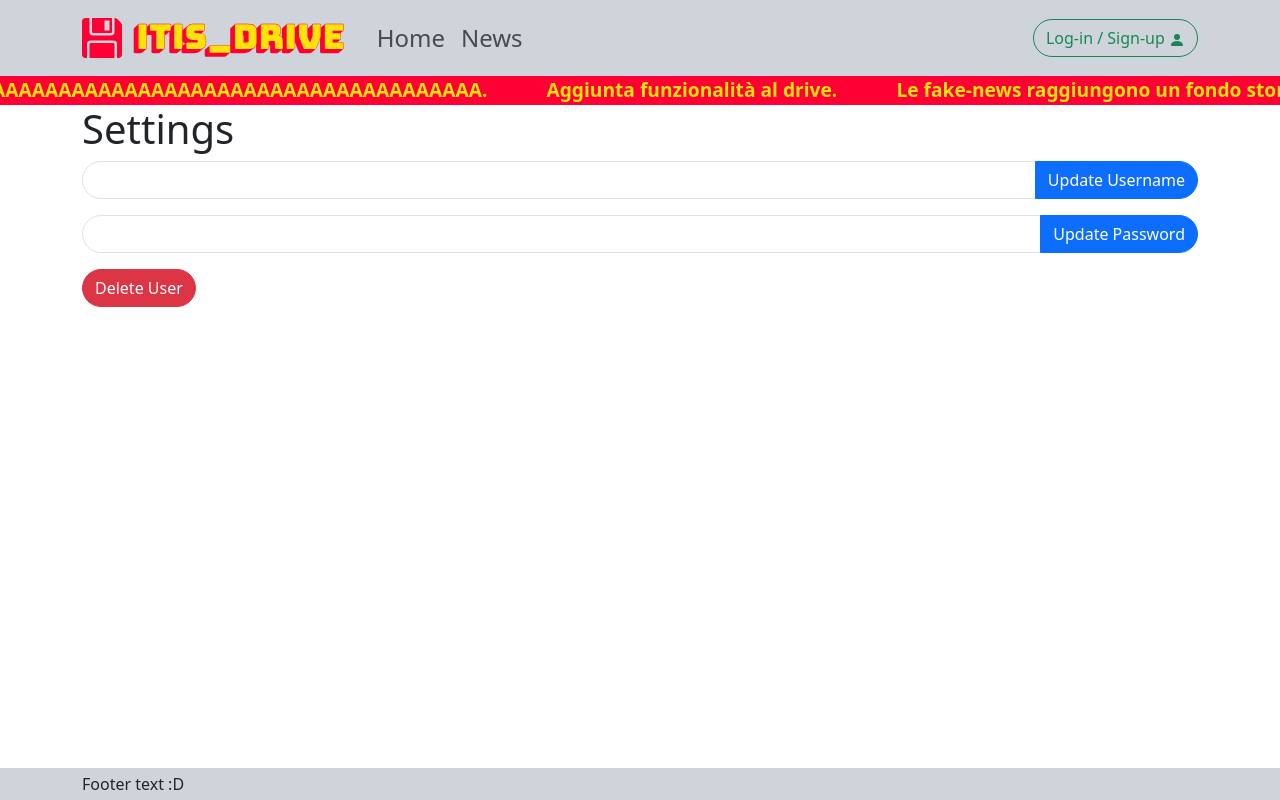
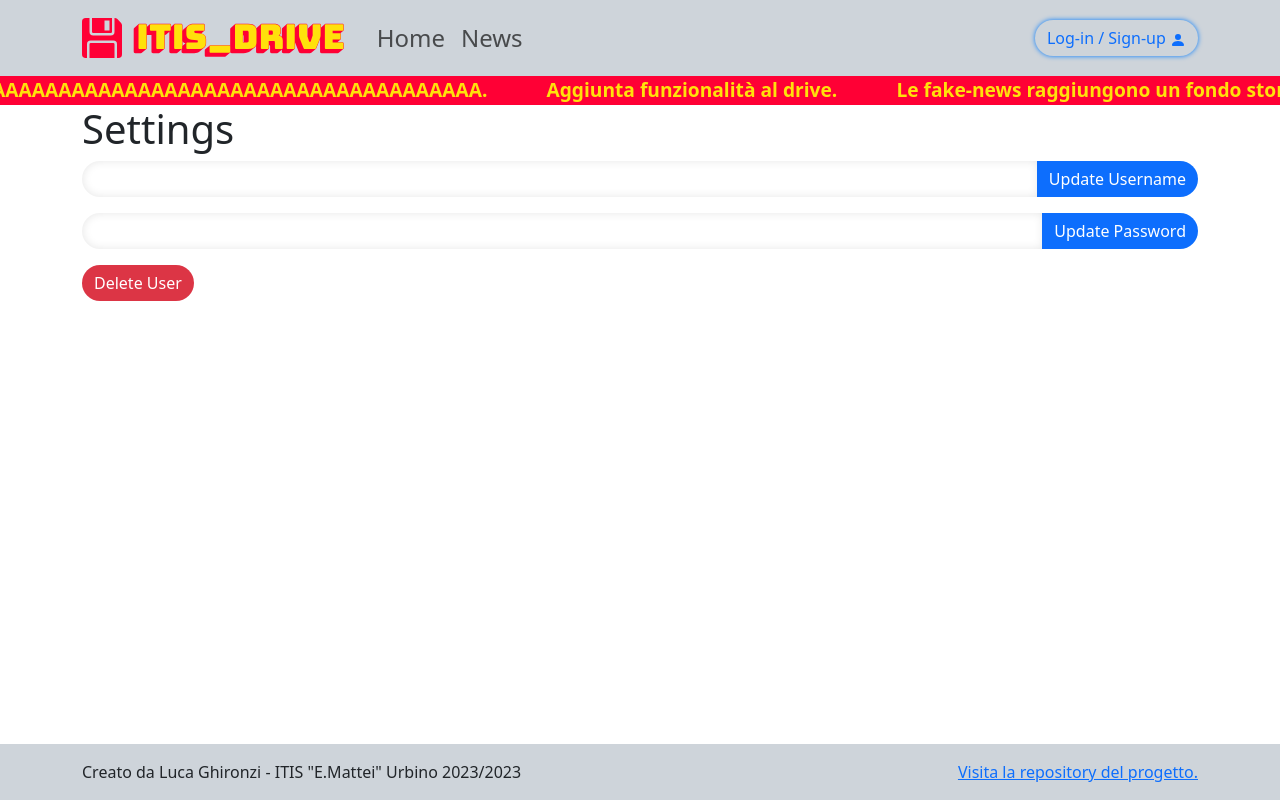
Before and after one commit to ghrlcu06e20l500g/ITIS_Drive, a Flask app: page /settings in a window 1280 px wide. Run offline with Flask 3, Linux system fonts and the light colour scheme.

Commit message:
Fixed message reload logic and various graphics improvements

```diff
--- a/main.py
+++ b/main.py
@@ -36,42 +36,38 @@ class App(Flask):
             app.add_url_rule("/settings/update_username", view_func = self.update_username, methods = ["POST"])
             app.add_url_rule("/settings/update_password", view_func = self.update_password, methods = ["POST"])
             app.add_url_rule("/settings/delete_user", view_func = self.delete_user)
-            self.message = None
         def settings(self):
             return render_template("settings.html",
                 user = session.get("user"),
                 articles = get_articles(),
-                message = self.message
+                message_type = request.args.get("message_type"),
+                message_text = request.args.get("message_text")
             )
         def update_username(self):
             old_name: str = session.get("user")["username"]
             new_name: str = request.form["username"]
 
             if old_name == new_name:
-                self.message = { "type": "info", "text": "That's already your username. :D"}
-                return redirect(url_for("settings"))
+                return redirect(url_for("settings", message_type = "info", message_text = "That's already your username. :D"))
             if query.run(f"SELECT * FROM users WHERE username = '{new_name}'", query.Mode.FETCH_ONE):
-                self.message = { "type": "danger", "text": "User already exists. D:"}
-                return redirect(url_for("settings"))
+                return redirect(url_for("settings", message_type = "danger", message_text = "User already exists. D:"))
 
             os.rename(user_directory(), os.path.join(os.getcwd(), "storage", new_name))
             session["user"] = {"username": new_name, "password": session.get("user")["password"]}
             query.run(f"UPDATE users SET username = '{new_name}' WHERE username = '{old_name}'")
-            self.message = { "type": "info", "text": "Username updated. :D"}
 
-            return redirect(url_for("settings"))
+            return redirect(url_for("settings", message_type = "info", message_text = "Username updated. :D"))
         def update_password(self):
             name: str = session.get("user")["username"]
             password: str = request.form["password"]
 
             if session.get("user")["password"] == password:
-                self.message = { "type": "info", "text": "That's already your password. ;D"}
-                return redirect(url_for("settings"))
+                return redirect(url_for("settings", message_type = "info", message_text = "That's already your password. ;D"))
 
             session["user"] = {"username": session.get("user")["username"], "password": password}
             query.run(f"UPDATE users SET password = '{password}' WHERE username = '{name}'")
-            self.message = { "type": "info", "text": "Password updated. :D"}
-            return redirect(url_for("settings"))
+
+            return redirect(url_for("settings", message_type = "info", message_text = "Password updated. :D"))
         def delete_user(self):
             name: str = session.get("user")["username"]
 
@@ -87,7 +83,11 @@ class App(Flask):
             app.add_url_rule("/login", view_func = self.login)
             app.add_url_rule("/login/send_credentials", view_func = self.send_credentials, methods = ["POST"])
         def login(self):
-            return render_template("login.html", user = None, articles = get_articles())
+            return render_template("login.html",
+                user = None,
+                articles = get_articles(),
+                message = request.args.get("message")
+            )
         def send_credentials(self):
             username = request.form['username']
             password = request.form['password']
@@ -98,7 +98,7 @@ class App(Flask):
                     session["user"] = {"username": user["username"], "password": password}
                     return redirect(url_for("home"))
                 else:
-                    return render_template("login.html", message = "Wrong password. D:", articles = get_articles())
+                    return redirect(url_for("login", message = "Wrong password. D:"))
             else:
                 query.run(f"INSERT INTO users(username, password) VALUES(\"{username}\", \"{password}\")")
                 session["user"] = {"username": username, "password": password}
--- a/static/index.css
+++ b/static/index.css
@@ -39,7 +39,38 @@
     border-radius: 2em;
 }
 
-.alert {
+.alert, .card {
+    border: none;
+    box-shadow: 0px 0px 10px rgba(0, 0, 0, 0.1);
+}
+.form-control {
+    border: none;
+    box-shadow: inset 0px 0px 10px rgba(0, 0, 0, 0.1);
+}
+.form-control:hover, .form-control:focus {
+    border: none;
+    box-shadow: inset 0px 0px 10px rgba(0, 0, 0, 0.1),
+        0px 0px 10px #007bff;
+}
+.btn, .btn:hover {
+    border: none;
+}
+.btn-primary:hover {
+    box-shadow: 0px 0px 10px #007bff;
+}
+.btn-secondary:hover {
+    box-shadow: 0px 0px 10px #000000;
+}
+.btn-danger:hover {
+    box-shadow: 0px 0px 10px #d9534f;
+}
+.btn-outline-primary {
+    box-shadow: 0px 0px 5px #007bff;
+}
+.btn-outline-primary:hover {
+    box-shadow: none;
+}
+.navbar-toggler, .navbar-toggler:focus {
     border: none;
     box-shadow: 0px 0px 10px rgba(0, 0, 0, 0.25);
 }
--- a/templates/base.html
+++ b/templates/base.html
@@ -19,7 +19,7 @@
                         <img src="{{ url_for('static', filename='images/icon.svg')}}" style="height: 40px">
                         <img src="{{ url_for('static', filename='images/title.svg') }}" style="height: 50px" alt="ITIS_Drive">
                     </a>
-                    <button class="navbar-toggler" data-bs-toggle="collapse" data-bs-target="#navbar-collapsed-content">
+                    <button class="navbar-toggler rounded-pill" data-bs-toggle="collapse" data-bs-target="#navbar-collapsed-content">
                         <span class="navbar-toggler-icon"></span>
                     </button>
                     <div class="collapse navbar-collapse" id="navbar-collapsed-content">
@@ -31,8 +31,8 @@
                                 <li class="nav-item"><a class="nav-link {% if request.endpoint == 'logout' %}active{% endif %}" href="{{ url_for('logout') }}">Logout</a></li>
                             {% endif %}
                         </ul>
-                        {% if user %}<a class="btn btn-outline-success rounded-5" href="{{ url_for('settings')}}">
-                        {% else %}<a class="btn btn-outline-success rounded-5" href="{{ url_for('login')}}">{% endif %}
+                        {% if user %}<a class="btn btn-outline-primary rounded-pill" href="{{ url_for('settings')}}">
+                        {% else %}<a class="btn btn-outline-primary rounded-pill" href="{{ url_for('login')}}">{% endif %}
                             {% if user %}
                                 Hello, {{ user.username }}!
                             {% else %}
@@ -54,7 +54,12 @@
 
         <div>{% block header %}{% endblock %}</div>
         <div class="container flex-grow-1">{% block content %}{% endblock %}</div>
-        <div class="bg-dark-subtle"><div class="container my-1">Footer text :D</div></div>
+        <div class="bg-dark-subtle"><div class="container mt-3">
+            <div class="d-flex justify-content-between">
+                <p>Creato da Luca Ghironzi - ITIS "E.Mattei" Urbino 2023/2023</p>
+                <a href="https://github.com/ghrlcu06e20l500g/ITIS_Drive">Visita la repository del progetto.</a>
+            </div>
+        </div></div>
 
         <script src="https://cdn.jsdelivr.net/npm/bootstrap@5.3.3/dist/js/bootstrap.bundle.min.js"></script>
         <script src="https://code.jquery.com/jquery-3.6.0.min.js"></script>
--- a/templates/settings.html
+++ b/templates/settings.html
@@ -1,7 +1,7 @@
 {% extends "base.html" %}
 
 {% block content %}
-    {% if message %}<div class="alert alert-{{ message.type }} my-2">{{ message.text }}</div>{% endif %}
+    {% if message_text and message_type %}<div class="alert alert-{{ message_type }} rounded-pill my-2">{{ message_text }}</div>{% endif %}
 
     <h1>Settings</h1>
     <form class="input-group mb-3" action="settings/update_username" method="post">
```
Also changed, not shown: static/images/carousel1.jpg, static/images/carousel2.jpg, static/images/carousel3.jpg, storage/DEBUG/Schermata da 2023-09-30 09-34-22.png (deleted), storage/DEBUG/settings.html (added), users.db.
